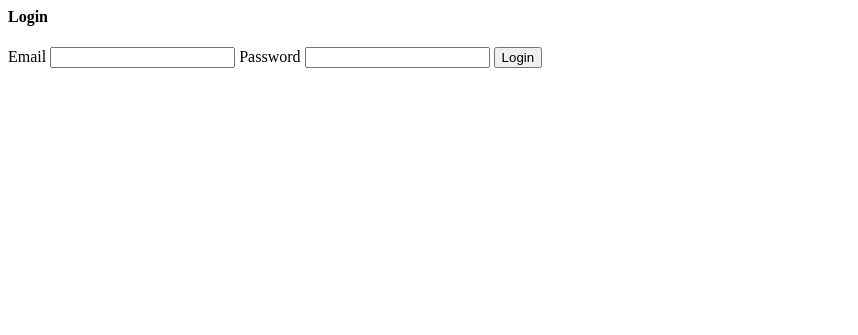
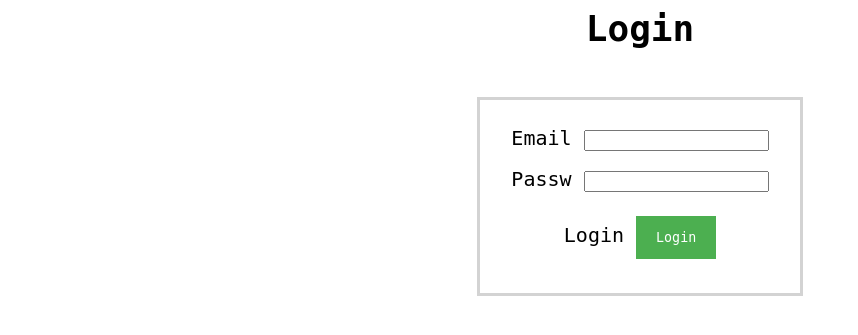
Before and after one commit to rafikee/effort_chart, a Flask app: page /login in a window 1280 px wide. Shown: the top 335 px of the page, without its empty margins (0-858 px from the left). Run offline with Flask 2, Linux system fonts and the light colour scheme; data that the repository does not hold is empty; parts of the project's set-up code (start-up, migrations or seed data) failed here and were passed over; some libraries are stand-ins or nearby versions.

Commit message:
Made login prettier

```diff
--- a/forms.py
+++ b/forms.py
@@ -10,6 +10,6 @@ class StatsDD(FlaskForm):
     submit = SubmitField('Remove')
 
 class LoginForm(Form):
-    email = StringField('Email Address')
-    password = PasswordField('New Password')
+    email = StringField('Email')
+    password = PasswordField('Passw')
     submit = SubmitField('Login')
--- a/main.py
+++ b/main.py
@@ -63,9 +63,7 @@ def logout():
 @login_required
 def add():
     form = StatsForm()
-    check_fire_db() # initialize the firebase app
-    db = firestore.client() # get the db object
-    chart_ref = db.collection('charts').document('test') # get the chart object
+    chart_ref = db.collection('charts').document(current_user.id) # get the chart object
     if form.is_submitted():
         result = form.category.data
         chart_ref.update({'stats': firestore.ArrayUnion([result])})
@@ -78,10 +76,8 @@ def add():
 @login_required
 def remove():
     form = StatsDD()
-    check_fire_db() # initialize the firebase app
-    db = firestore.client() # get the db object
-    chart_ref = db.collection('charts').document('test') # get the chart object
-    chart = chart_ref.get().to_dict() # get it as dict
+    chart_ref = db.collection('charts').document(current_user.id) # get the chart object
+    chart = chart_ref.get().to_dict() # get it as dictrp
     stats = chart['stats']
     form.stats.choices = stats
     if form.is_submitted():
@@ -93,11 +89,11 @@ def remove():
 @app.route('/chart', methods=['GET', 'POST'])
 @login_required
 def chart():
-    check_fire_db() # initialize the firebase app
-    db = firestore.client() # get the db object
-    chart_ref = db.collection('charts').document('test') # get the chart object
-    chart = chart_ref.get().to_dict() # get it as dict
-
+    chart_ref = db.collection('charts').document(current_user.id).get() # get the chart object
+    if not chart_ref.exists:
+        create_chart(current_user.id)
+        chart_ref = db.collection('charts').document(current_user.id).get()
+    chart = chart_ref.to_dict() # get it as dict
     stats = chart['stats']
     players = chart['players']
     stats_print = []
@@ -115,6 +111,18 @@ def check_fire_db():
             firebase_admin.initialize_app()
     return
 
+def create_chart(id):
+    data = {
+        'stats': ['Category 1'],
+        'players': ['1', '2', '3', '4', '5', '10', '11', '12', '15', '20'],
+        }
+    db.collection('charts').document(id).set(data) # get the chart object
+    return
+
+# these need to happen after all the functions
+check_fire_db() # initialize the firebase app
+db = firestore.client() # get the db objects
+
 if __name__ == '__main__':
     app.run(host='localhost', port=8080, debug=True)
     # Used when running locally only. When deploying to Google App
--- /dev/null
+++ b/static/login.css
@@ -0,0 +1,28 @@
+.loginbtn {
+  background-color: #4CAF50;
+  color: white;
+  padding: 14px 20px;
+  margin: 8px 0;
+  border: none;
+  font-family: monospace;
+}
+
+form {
+  border: 3px solid lightgrey;
+  padding: 10px;
+  width: 300px;
+  margin:0 auto;
+}
+
+dd {
+    text-align: center;
+    margin: 16px;
+    font-family: monospace;
+    font-size: 20px;
+}
+
+h4 {
+    text-align: center;
+    font-size: 36px;
+    font-family: monospace;
+}
--- /dev/null
+++ b/templates/_formhelpers.html
@@ -0,0 +1,11 @@
+{% macro render_field(field) %}
+  <dd>{{ field.label }} {{ field(**kwargs)|safe }}
+  {% if field.errors %}
+    <ul class=errors>
+    {% for error in field.errors %}
+      <li>{{ error }}</li>
+    {% endfor %}
+    </ul>
+  {% endif %}
+  </dd>
+{% endmacro %}
--- a/templates/login.html
+++ b/templates/login.html
@@ -1,8 +1,10 @@
+{% from "_formhelpers.html" import render_field %}
+<head>
+  <link rel="stylesheet" href="{{ url_for('static', filename='login.css') }}">
+</head>
 <h4>Login</h4>
 <form method="POST" action="/login">
-  <dl>
-    Email {{ form.email }}
-    Password {{ form.password }}
-    {{ form.submit }}
-  </dl>
+    {{ render_field(form.email, class='loginfld') }}
+    {{ render_field(form.password, class='loginfld') }}
+    {{ render_field(form.submit, class='loginbtn') }}
 </form>
```
